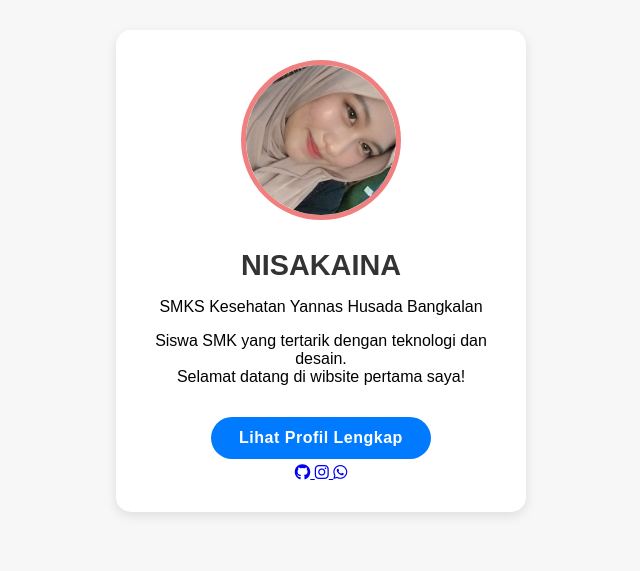
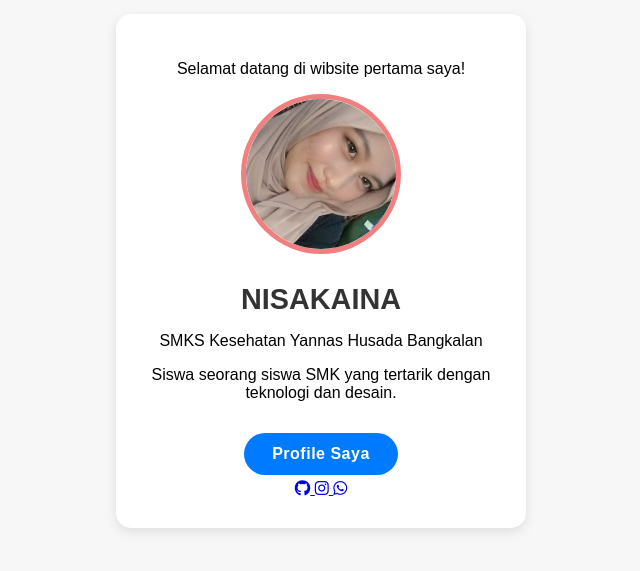
Before and after one commit to khoirunnisa3457-png/NISAKAINA, a plain HTML site: page index.html in a window 1280 px wide. Shown: the part 129-700 px from the top of the page, without its empty margins (319-959 px from the left). Drawn offline with Linux system fonts and the light colour scheme.

Commit message:
index.html

```diff
--- a/index.html
+++ b/index.html
@@ -10,6 +10,9 @@
 <body>
 
     <div class="profile-card">
+        <p class="profile-bio">
+            Selamat datang di wibsite pertama saya!
+        </p>
 
         <div class="profile-image">
             <img src="NISAKAINA.jpeg" alt="Foto Profil Saya">
@@ -18,11 +21,11 @@
         <h1 class="profile-name">NISAKAINA</h1>
         <p class="profile-title">SMKS Kesehatan Yannas Husada Bangkalan</p>
         <p class="profile-bio">
-            Siswa SMK yang tertarik dengan teknologi dan desain. <br> Selamat datang di wibsite pertama saya!
+            Siswa seorang siswa SMK yang tertarik dengan teknologi dan desain.
         </p>
 
         <div class="profile-actions">
-            <a href="tentang-saya.html" class="btn">Lihat Profil Lengkap</a>
+            <a href="tentang-saya.html" class="btn">Profile Saya</a>
         </div>
 
         <div class="social-links">
```
